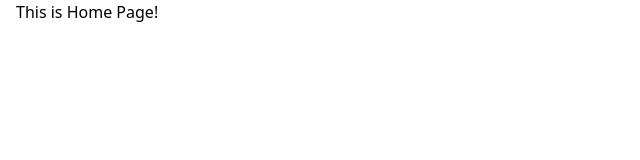
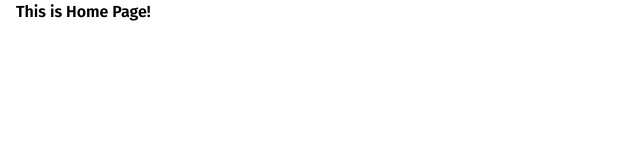
Before and after one commit to Mostakimul/react-health-care, a React (Create React App) app: page / in a window 1280 px wide. Shown: the top 160 px of the page, without its empty margins (0-640 px from the left). Built offline with nearby package versions, Linux system fonts and the light colour scheme.

Commit message:
custom font added

```diff
--- a/src/index.css
+++ b/src/index.css
@@ -1,3 +1,4 @@
+@import url('https://fonts.googleapis.com/css2?family=Fira+Sans:wght@200;300;400;500;600&display=swap');
 @tailwind base;
 @tailwind components;
 @tailwind utilities;
--- a/src/pages/Home.js
+++ b/src/pages/Home.js
@@ -4,7 +4,7 @@ const Home = () => {
   return (
     <div>
       <div className="container">
-        <h3>This is Home Page!</h3>
+        <h3 className="font-fira font-semibold">This is Home Page!</h3>
       </div>
     </div>
   );
--- a/tailwind.config.js
+++ b/tailwind.config.js
@@ -7,6 +7,9 @@ module.exports = {
       center: true,
       padding: '1rem',
     },
+    fontFamily: {
+      fira: ['Fira Sans', 'sans-serif'],
+    },
   },
   variants: {
     extend: {},
```
